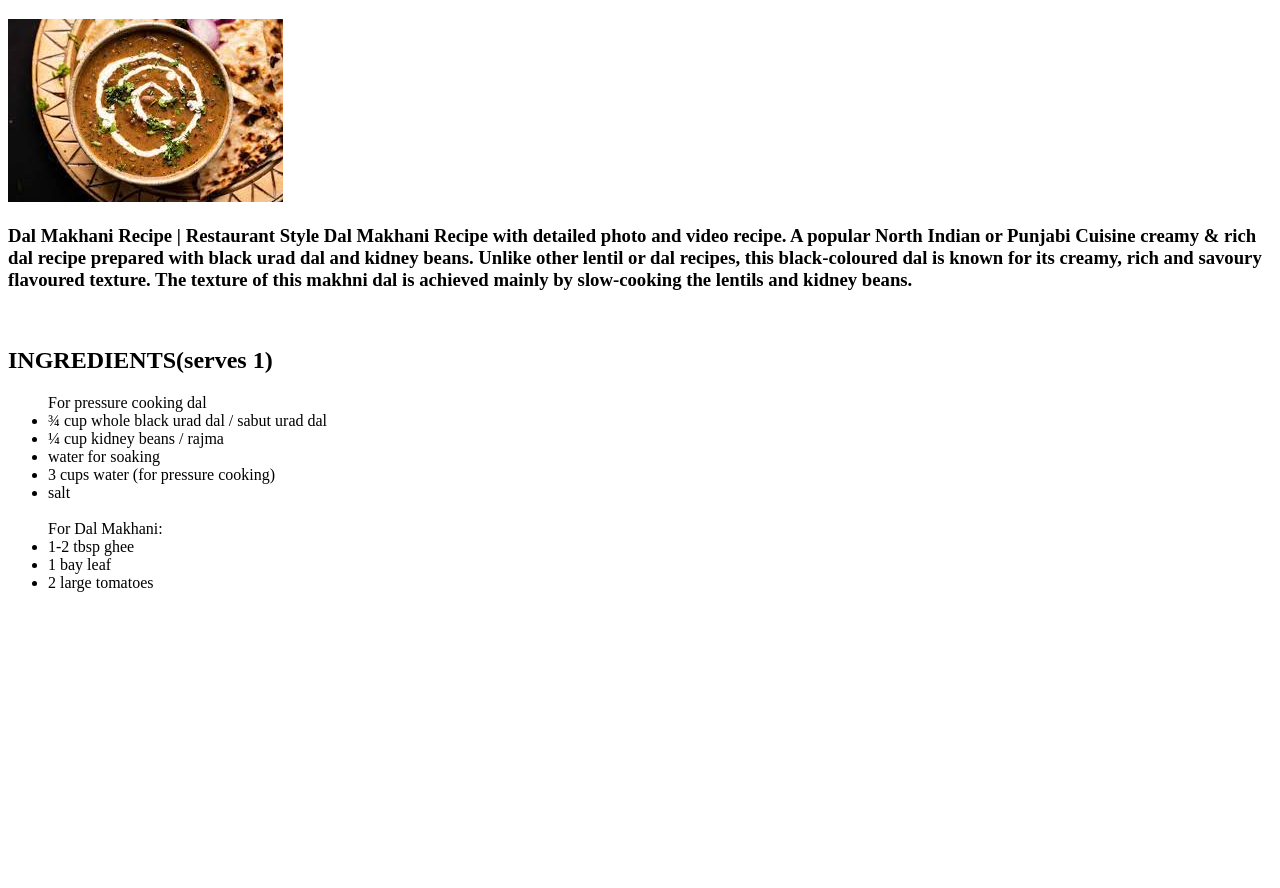
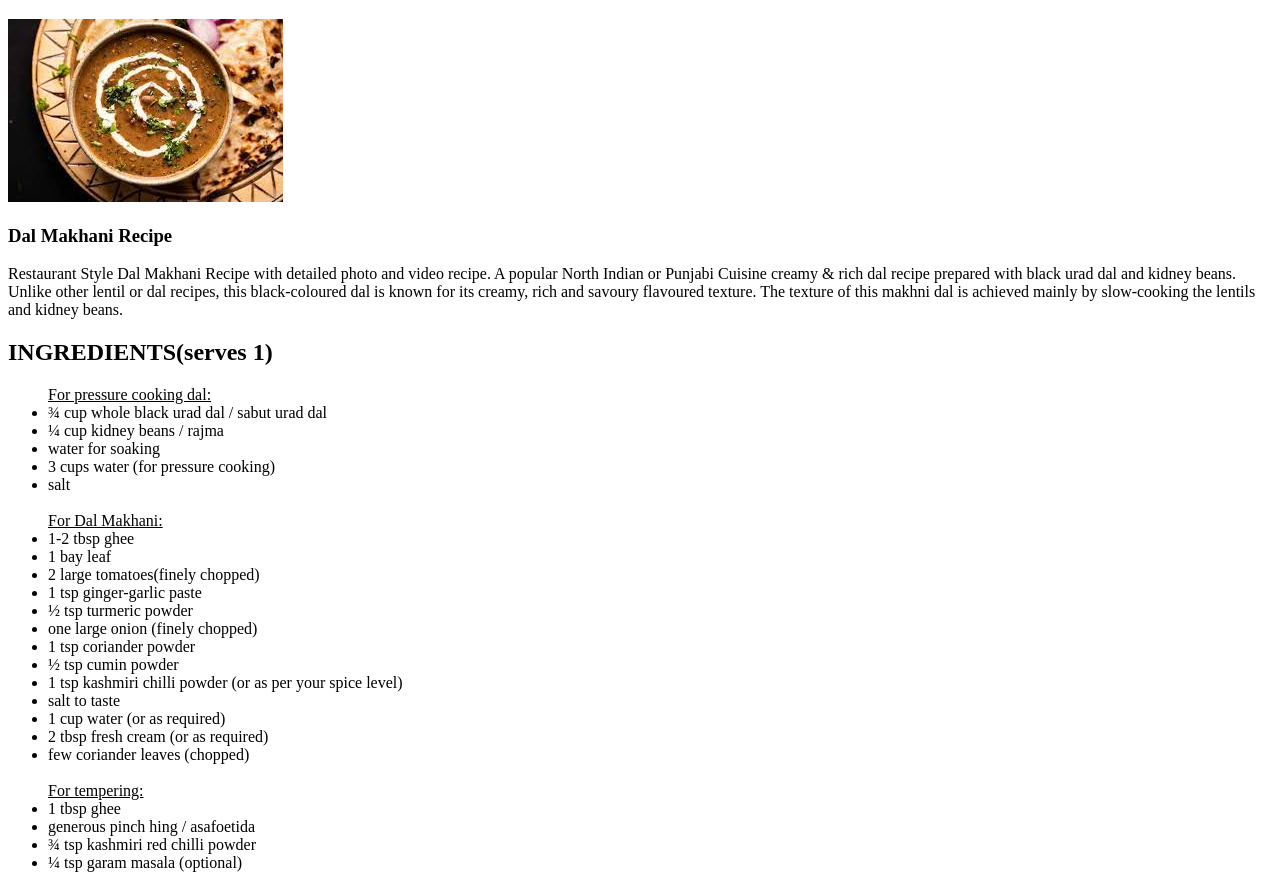
Before and after one commit to tanyaachaturvedi/odin-recipes, a plain HTML site: page recipes/dal_makhani.html in a window 1280 px wide. Shown: the part 61-949 px from the top of the page. Before the commit the page ends 800 px from the top, so only its background shows below. Drawn offline with Linux system fonts and the light colour scheme.

Commit message:
some changes like underline

```diff
--- a/recipes/dal_makhani.html
+++ b/recipes/dal_makhani.html
@@ -9,21 +9,37 @@
 <body>
    <h1>Dal Makhani</h1>
    <img src="../images/dalmakhani.jpeg">
-   <h3>Dal Makhani Recipe | Restaurant Style Dal Makhani Recipe with detailed photo and video recipe. A popular North Indian or Punjabi Cuisine creamy & rich dal recipe prepared with black urad dal and kidney beans. Unlike other lentil or dal recipes, this black-coloured dal is known for its creamy, rich and savoury flavoured texture. The texture of this makhni dal is achieved mainly by slow-cooking the lentils and kidney beans.</h3>
+   <h3>Dal Makhani Recipe</h3>Restaurant Style Dal Makhani Recipe with detailed photo and video recipe. A popular North Indian or Punjabi Cuisine creamy & rich dal recipe prepared with black urad dal and kidney beans. Unlike other lentil or dal recipes, this black-coloured dal is known for its creamy, rich and savoury flavoured texture. The texture of this makhni dal is achieved mainly by slow-cooking the lentils and kidney beans.
    <br>
    <h2>INGREDIENTS(serves 1)</h2>
    <ul>
-    For pressure cooking dal
+    <u>For pressure cooking dal:</u>
     <li>¾ cup whole black urad dal / sabut urad dal</li>
     <li>¼ cup kidney beans / rajma</li>
     <li>water for soaking</li>
     <li>3 cups water (for pressure cooking)</li>
     <li>salt</li>
     <br>
-    For Dal Makhani:
+    <u>For Dal Makhani:</u>
     <li>1-2 tbsp ghee </li>
     <li>1 bay leaf</li>
-    <li>2 large tomatoes</li>
+    <li>2 large tomatoes(finely chopped)</li>
+    <li>1 tsp ginger-garlic paste</li>
+    <li>½ tsp turmeric powder</li>
+    <li>one large onion (finely chopped)</li>
+    <li>1 tsp coriander powder</li>
+    <li>½ tsp cumin powder</li>
+    <li>1 tsp kashmiri chilli powder (or as per your spice level)</li>
+    <li>salt to taste</li>
+    <li>1 cup water (or as required)</li>
+    <li>2 tbsp fresh cream (or as required)</li>
+    <li>few coriander leaves (chopped)</li>
+    <br>
+    <u>For tempering:</u>
+    <li>1 tbsp ghee</li>
+    <li>generous pinch hing / asafoetida</li>
+    <li>¾ tsp kashmiri red chilli powder</li>
+    <li>¼ tsp garam masala (optional)</li>
    </ul>
 </body>
 </html>
```
